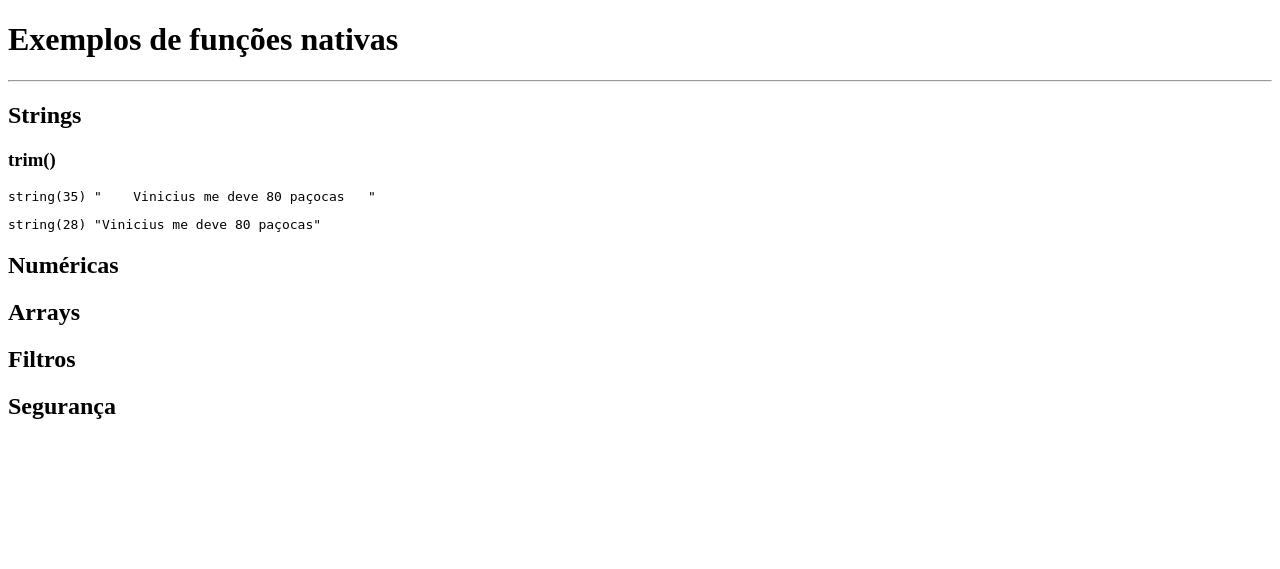
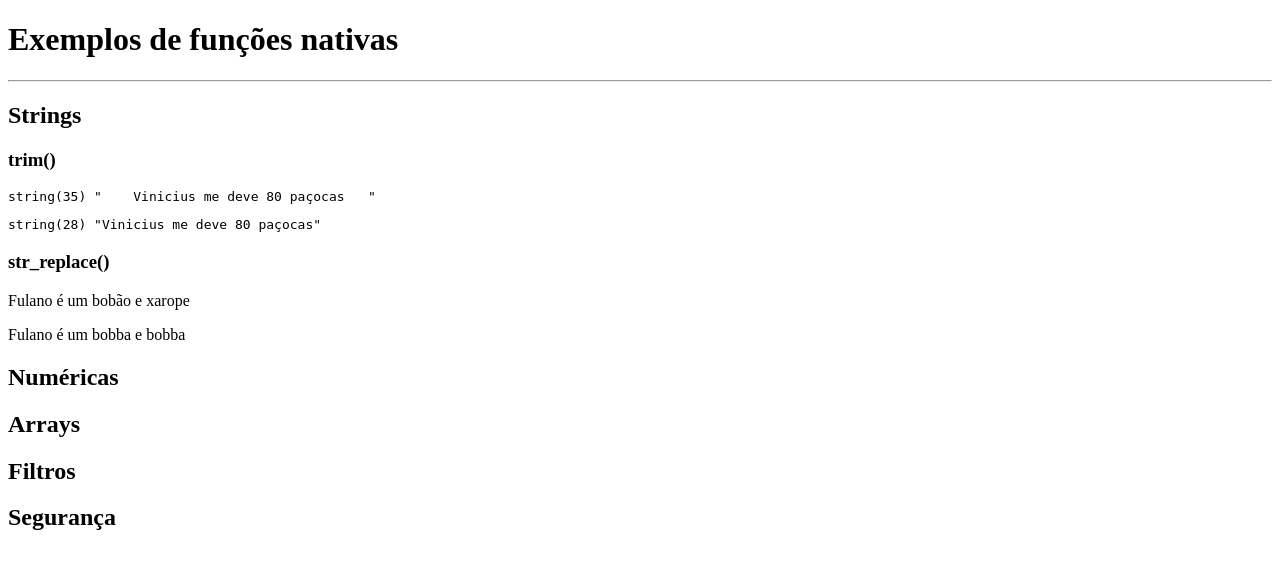
Before and after one commit to slothandre/aulas-php, a PHP site: page /07-funcoes-nativas.php in a window 1280 px wide. Shown: the top 569 px of the page. Run offline with PHP 8.4, Linux system fonts and the light colour scheme.

Commit message:
Exemplo de função str_replace

```diff
--- a/07-funcoes-nativas.php
+++ b/07-funcoes-nativas.php
@@ -19,6 +19,19 @@
     <pre><?=var_dump($nome)?></pre>
     <pre><?=var_dump($nomeSemEspaço)?></pre>
 
+    <h3>str_replace()</h3>
+    <?php
+        /* Função que permite substituição de strings/caracteres */
+        $fraseFeia = "<p>Fulano é um bobão e xarope</p>";
+        $fraseBunitinha = str_replace(
+            ["xarope", "bobão"],
+            "bobba",
+            $fraseFeia
+        );
+    ?>
+    <p><?=$fraseFeia?></p>
+    <p><?=$fraseBunitinha?></p>
+
     <h2>Numéricas</h2>
 
     <h2>Arrays</h2>
```
